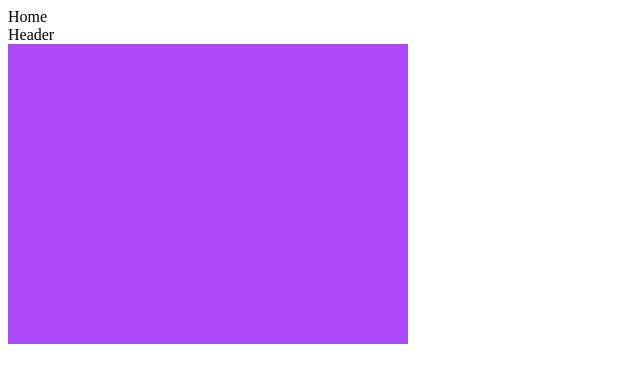
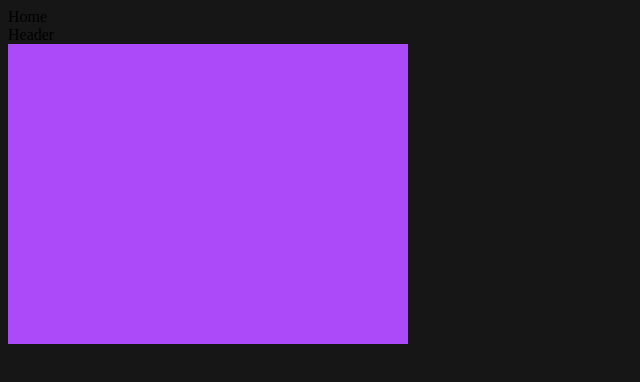
Before and after one commit to camivand4/Spraywall, a React (Vite) app: page / in a window 1280 px wide. Shown: the top 382 px of the page, without its empty margins (0-640 px from the left). Built offline with nearby package versions, Linux system fonts and the light colour scheme.

Commit message:
background color

```diff
--- a/src/App.tsx
+++ b/src/App.tsx
@@ -1,4 +1,4 @@
-import { createTheme, ThemeProvider } from '@mui/material';
+import { createTheme, ThemeProvider, Box } from '@mui/material';
 import { Routes, Route } from 'react-router-dom';
 
 import Home from './Pages/Home';
@@ -46,7 +46,6 @@ function App() {
         <Route path="/gyms/:id/:boulder" element={<Boulder />} />
         <Route path="/auth" element={<Auth />} />
       </Routes>
-
     </ThemeProvider>
   );
 }
--- a/src/index.css
+++ b/src/index.css
@@ -0,0 +1,3 @@
+html, * {
+    background-color: #161616;
+}
```
